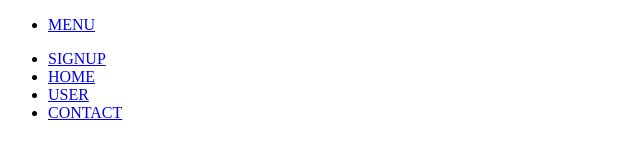
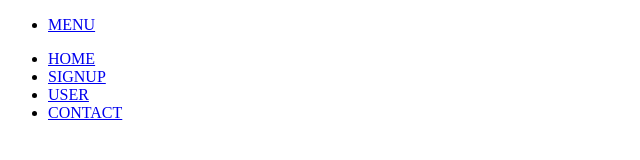
Before and after one commit to albja/Angular, an Angular app in the folder myFirstApp/: page /menu in a window 1280 px wide. Shown: the top 160 px of the page, without its empty margins (0-640 px from the left). Built offline with nearby package versions, Linux system fonts and the light colour scheme.

Commit message:
correcting defaut path

```diff
--- a/myFirstApp/src/app/app.module.ts
+++ b/myFirstApp/src/app/app.module.ts
@@ -1,7 +1,7 @@
 import { NgModule } from '@angular/core';
 import { BrowserModule } from '@angular/platform-browser';
 import { FormsModule } from '@angular/forms';
-import { RouterModule, Routes } from '@angular/router'
+import { RouterModule } from '@angular/router'
 import { ROUTES } from './app.routes';
 import { AppComponent } from './app.component';
 import { UserProfileComponent } from './user-profile/user-profile.component';
--- a/myFirstApp/src/app/app.routes.ts
+++ b/myFirstApp/src/app/app.routes.ts
@@ -6,11 +6,13 @@ import { UserProfileComponent } from './user-profile/user-profile.component';
 import { MenuComponent } from './menu/menu.component';
 
 const ROUTES: Routes = [
+    { path: 'home', component: HomeComponent },
     { path: 'menu', component: MenuComponent },
-    { path: 'home', component: HomeComponent },
     { path: 'contact', component: ContactComponent },
     { path: 'signup', component: SignupComponent },
     { path: 'user', component: UserProfileComponent },
+    { path: '', component: UserProfileComponent },
+
 
 
 ];
--- a/myFirstApp/src/app/menu/menu.component.html
+++ b/myFirstApp/src/app/menu/menu.component.html
@@ -1,10 +1,11 @@
 <ul>
+  <li>
+    <a [routerLink]="['/home']">HOME</a>
+  </li>
   <li>
     <a [routerLink]="['/signup']">SIGNUP</a>
   </li>
-  <li>
-    <a [routerLink]="['/home']">HOME</a>
-  </li>
+
   <li>
     <a [routerLink]="['/user']">USER</a>
   </li>
@@ -12,5 +13,3 @@
     <a [routerLink]="['/contact']">CONTACT</a>
   </li>
 </ul>
-
-<router-outlet></router-outlet>
```
